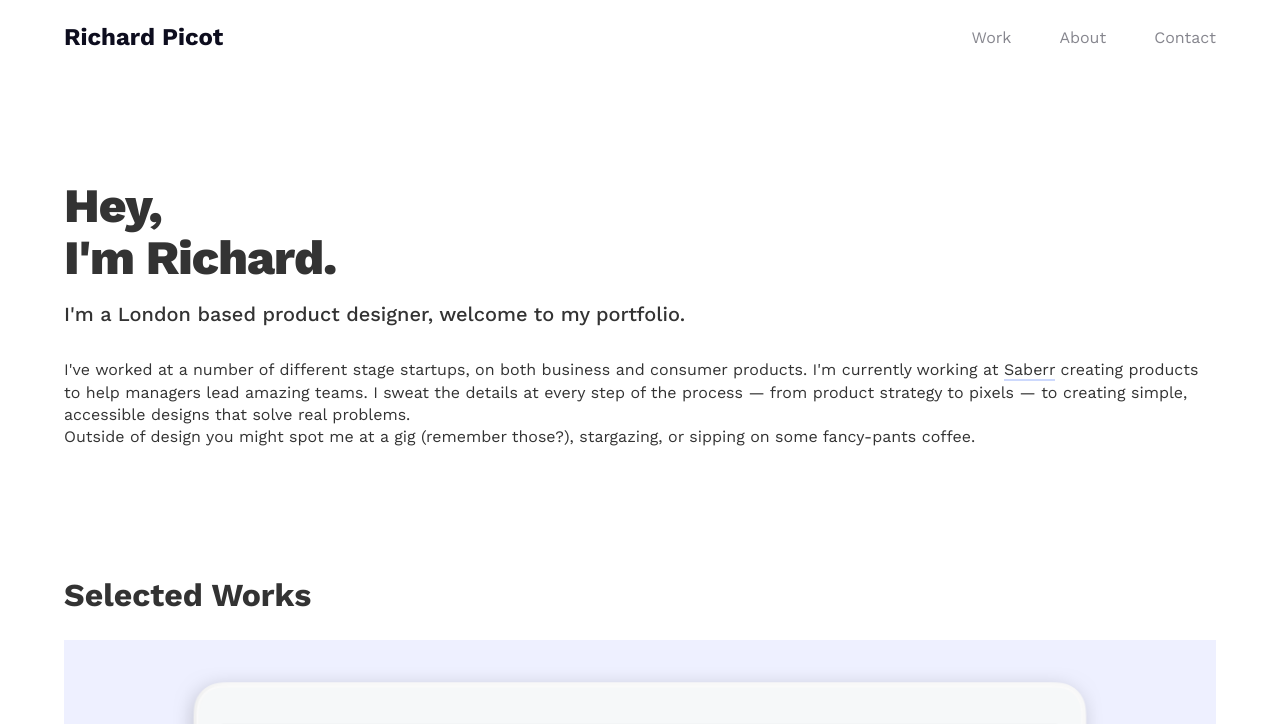
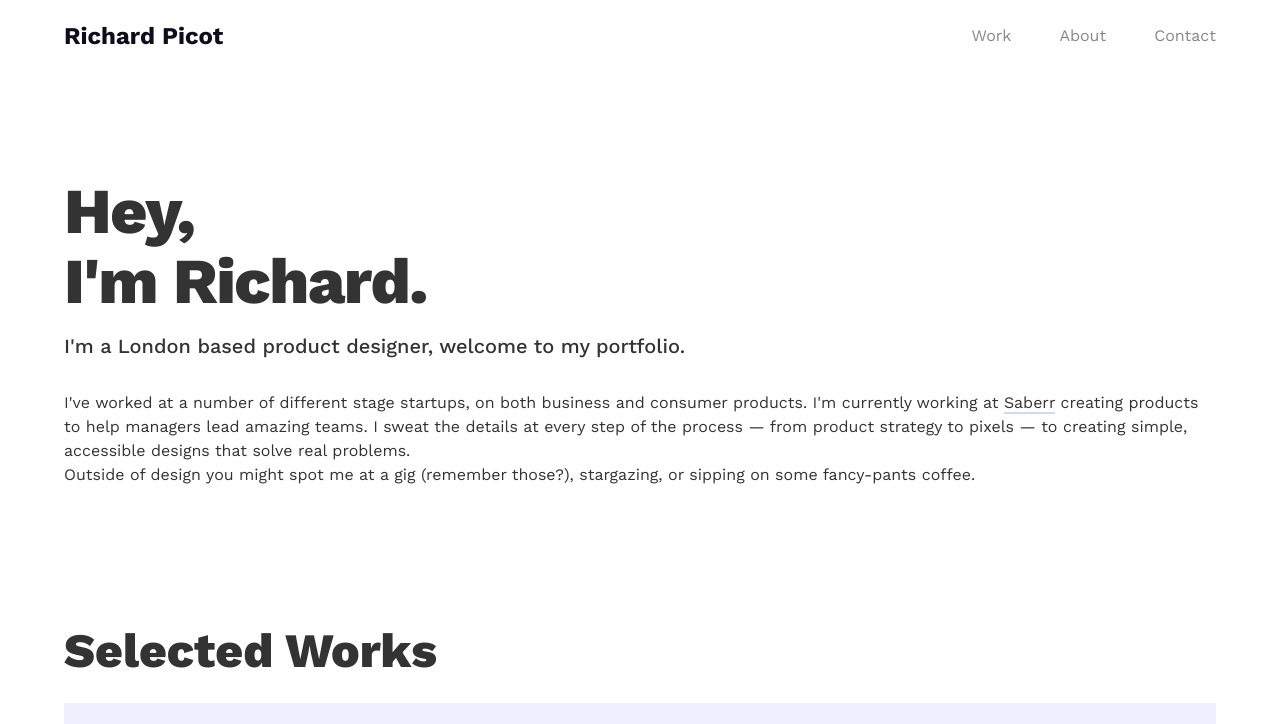
Before and after one commit to richardpicot/richardp.co, a plain HTML site: page index.html in a window 1280 px wide. Shown: the top 724 px of the page. Drawn offline with nearby package versions, Linux system fonts and the light colour scheme.

Commit message:
- Added reset - Added typography section - Reworking project hover animation

```diff
--- a/css/styles.css
+++ b/css/styles.css
@@ -1,52 +1,137 @@
 /* =================================
-  Base Element Styles
+  #Reset & Basics
 ==================================== */
+html, body, div, span, applet, object, iframe,
+h1, h2, h3, h4, h5, h6, p, blockquote, pre,
+a, abbr, acronym, address, big, cite, code,
+del, dfn, em, img, ins, kbd, q, s, samp,
+small, strike, strong, sub, sup, tt, var,
+b, u, i, center,
+dl, dt, dd, ol, ul, li,
+fieldset, form, label, legend,
+table, caption, tbody, tfoot, thead, tr, th, td,
+article, aside, canvas, details, embed,
+figure, figcaption, footer, header, hgroup,
+menu, nav, output, ruby, section, summary,
+time, mark, audio, video {
+	margin: 0;
+	padding: 0;
+	border: 0;
+	font-size: 100%;
+	font: inherit;
+	vertical-align: baseline;
+}
+/* HTML5 display-role reset for older browsers */
+article, aside, details, figcaption, figure,
+footer, header, hgroup, menu, nav, section {
+	display: block;
+}
+body {
+	line-height: 1;
+}
+ol, ul {
+	list-style: none;
+}
+blockquote, q {
+	quotes: none;
+}
+blockquote:before, blockquote:after,
+q:before, q:after {
+	content: '';
+	content: none;
+}
+table {
+	border-collapse: collapse;
+	border-spacing: 0;
+}
 
 * {
 	box-sizing: border-box;
 }
 
+/* =================================
+  #Basic Styles
+==================================== */
+
 body {
-  font-family: 'Work Sans', sans-serif;
+	background: #fff;
+	font-family: 'Work Sans', sans-serif;
   font-size: 16px;
-	color: #333333;
+	color: #333;
+	-webkit-font-smoothing: antialiased;
+  /* Fix for webkit rendering */
+  /* -webkit-text-size-adjust: 100%; }
+  @media (prefers-color-scheme: dark) {
+    body {
+      background: #000;
+      color: #F0F0F0; } } */
+}
+
+/* =================================
+  #Typography
+==================================== */
+
+h1, h2, h3, h4, h5, h6 {
+	font-weight: 800;
+	margin-bottom: 16px;
 }
 
 h1 {
-  font-weight: 800;
-  font-size: 3em;
-  line-height: 1.1em;
+	font-size: 4em;
+  line-height: 1.1;
   letter-spacing: -0.02em;
-	margin: 0;
 }
 
 h2 {
-	font-size: 2em;
+	font-size: 3em;
+	line-height: 1.5;
 }
 
 h3 {
-	font-size: 1.5em;
+	font-size: 2em;
+	line-height: 1.5;
 	margin-top: 1em;
-	margin-bottom: 0;
 }
 
-ul, li {
-  margin: 0;
-  padding: 0;
-  list-style-type: none;
+h4 {
+	font-size: 1.5em;
+	line-height: 1.5;
+}
+
+h5 {
+	font-size: 1em;
+	line-height: 1.5;
+}
+
+h6 {
+	font-size: 1em;
+	line-height: 1.5;
 }
 
 p {
-  font-size: 1em;
-	line-height: 1.4em;
+	margin: 0 0 30px 0;
+	font-size: 1em;
+	line-height: 1.5;
+}
+
+em {
+	font-style: italic;
+}
+
+strong {
+	font-weight: 700;
+}
+
+/* =================================
+  #Links
+==================================== */
+
+a {
+	text-decoration: none;
 }
 
 a:visited {
 	color: inherit;
-}
-
-a {
-	text-decoration: none;
 }
 
 p a {
@@ -59,7 +144,6 @@ p a:hover {
   border-bottom: 2px solid rgba(59,103,246,1);
 }
 
-
 .subheading {
 	font-size: 1.25em;
 	font-weight: 500;
@@ -69,10 +153,45 @@ p a:hover {
 }
 
 /* =================================
-  Base Layout Styles
+  Page Layout Styles
 ==================================== */
+.page-wrapper {
+  width: 90%;
+  margin: auto;
+}
 
-/* --- Navigation --- */
+img {
+  width: 100%;
+}
+
+#homepage-intro {
+  margin: 128px 0;
+}
+
+#work a {
+	display: block;
+}
+
+#work a:hover, .project:hover {
+	color: #3B67F6;
+}
+
+/* .project:hover img {
+	transform: scale(1.04, 1.04);
+
+} */
+
+.project {
+	margin-bottom: 64px;
+	overflow: hidden;
+}
+
+.grow {transition: all .2s ease-in-out;}
+.grow:hover {transform: scale(1.1);}
+
+/* =================================
+  Navigation
+==================================== */
 .main-header {
   display: flex;
   flex-direction: column;
@@ -84,10 +203,6 @@ p a:hover {
   justify-content: space-around;
   margin-top: 1em;
 }
-
-
-
-/* --- Page elements --- */
 
 .site-name {
   color: #0D0D1E;
@@ -108,29 +223,6 @@ p a:hover {
 .nav a:hover {
   color: rgba(13,13,30,1);
   font-weight: 500;
-}
-
-/* --- Layout containers --- */
-
-.container {
-  width: 90%;
-  margin: auto;
-}
-
-img {
-  width: 100%;
-}
-
-#homepage-intro {
-  margin: 128px 0;
-}
-
-.project {
-	margin-bottom: 64px;
-}
-
-.project:hover {
-	border: 1px solid red;
 }
 
 /* =================================
--- a/index.html
+++ b/index.html
@@ -12,7 +12,7 @@
 
 <body>
 
-  <div class="container">
+  <div class="page-wrapper">
 
     <!-- header	-->
     <header class="main-header">
@@ -43,15 +43,15 @@
       <section id="work">
         <h2>Selected Works</h2>
 
-        <div class="project">
-          <a href="#">
-            <img src="images/saberr-coachbot-hero.png" alt="Saberr CoachBot product image">
+        <a href="#">
+          <div class="project">
+            <img src="images/saberr-coachbot-hero.png" alt="Saberr CoachBot product image" class="grow">
             <div class="project-description">
               <h3>Saberr CoachBot</h3>
               <p>Highlights of a journey to find product/market fit.</p>
             </div>
+          </div>
           </a>
-        </div>
 
         <div class="project">
           <a href="#">
```
